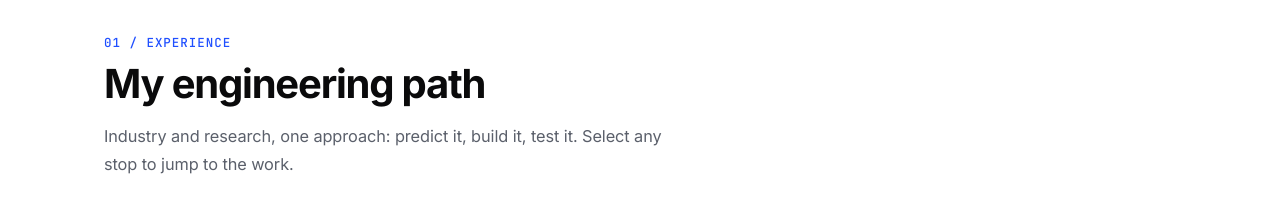
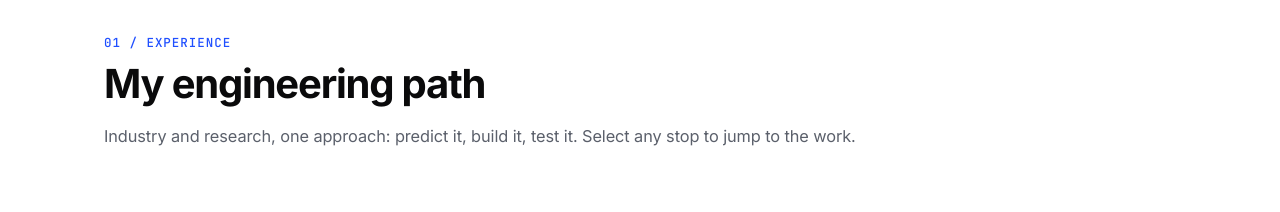
Before and after one commit to alisab05/engineering_portfolio, a plain HTML site: page index.html in a window 1280 px wide. Shown: the part 920-1132 px from the top of the page. Drawn offline with Linux system fonts and the light colour scheme.

Commit message:
Let section intro text span the full content width
Co-Authored-By: Claude Sonnet 5.5 <noreply@anthropic.com>

```diff
--- a/css/style.css
+++ b/css/style.css
@@ -157,7 +157,7 @@ h1, h2, h3, p { margin: 0; }
 
 .section-lede {
   color: var(--color-muted);
-  max-width: 560px;
+  max-width: none;
   margin-top: var(--space-1);
 }
 
```
